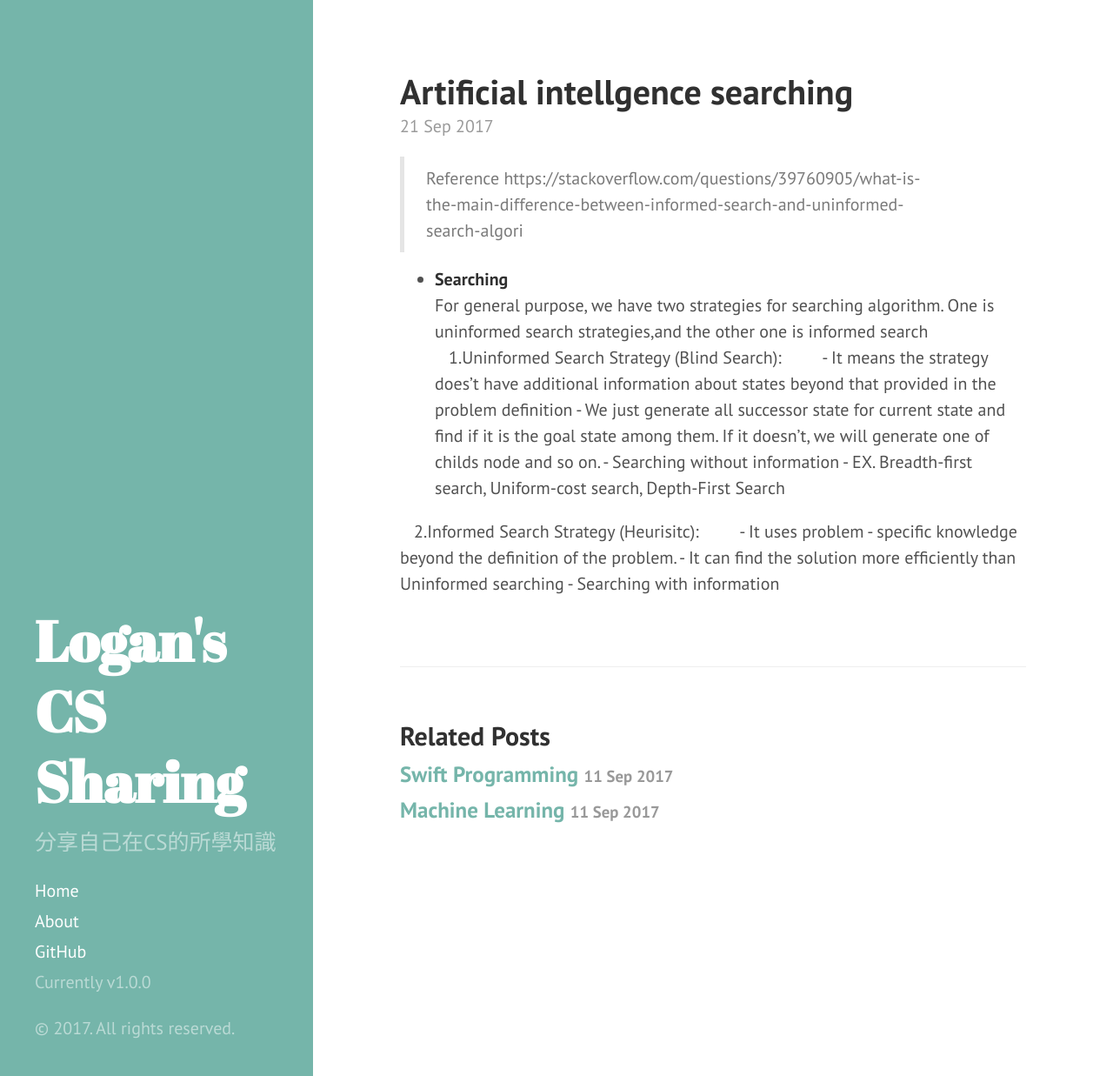
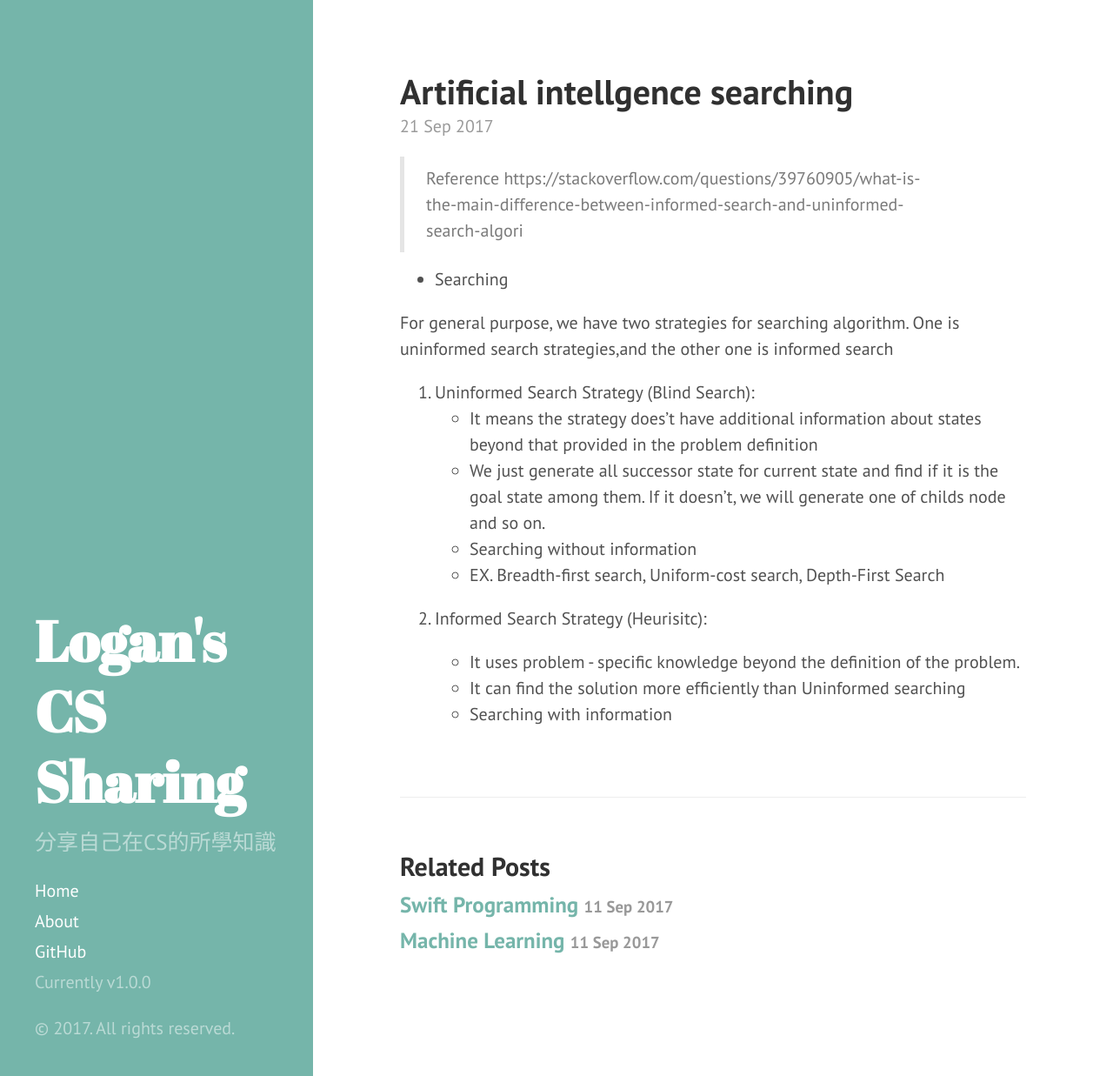
Before and after one commit to HermesKeng/HermesKeng.github.io, a Jekyll site: the page built from _posts/2017-09-21-Artificial Intellgence - Searching.md, in a window 1280 px wide and 1237 px high. Shown: the whole window at 87% size. Built offline with Jekyll 4.4.1, drawn with Linux system fonts in a browser that asks for light colours; our own code applies the rules of GitHub Pages for plain Markdown files; Markdown is read by kramdown in place of the engine named in the settings.

Commit message:
Update AI Searching 4.0

```diff
--- a/_posts/2017-09-21-Artificial Intellgence - Searching.md
+++ b/_posts/2017-09-21-Artificial Intellgence - Searching.md
@@ -1,17 +1,17 @@
 > Reference https://stackoverflow.com/questions/39760905/what-is-the-main-difference-between-informed-search-and-uninformed-search-algori
 
-- **Searching**
-    For general purpose, we have two strategies for searching algorithm.
-    One is uninformed search strategies,and the other one is informed search
-    1.Uninformed Search Strategy (Blind Search):
+- Searching
 
-        - It means the strategy does't have additional information about states beyond that provided in the problem definition
-        - We just generate all successor state for current state and find if it is the goal state among them. If it doesn't, we will generate one of childs node and so on.
-        - Searching without information
-        - EX. Breadth-first search, Uniform-cost search, Depth-First Search
+For general purpose, we have two strategies for searching algorithm. One is uninformed search strategies,and the other one is informed search
 
-    2.Informed Search Strategy (Heurisitc):
+1. Uninformed Search Strategy (Blind Search):
 
-        - It uses problem - specific knowledge beyond the definition of the problem.
-        - It can find the solution more efficiently than Uninformed searching
-        - Searching with information
+    - It means the strategy does't have additional information about states beyond that provided in the problem definition
+    - We just generate all successor state for current state and find if it is the goal state among them. If it doesn't, we will generate one of childs node and so on.
+    - Searching without information
+    - EX. Breadth-first search, Uniform-cost search, Depth-First Search
+2. Informed Search Strategy (Heurisitc):
+
+    - It uses problem - specific knowledge beyond the definition of the problem.
+    - It can find the solution more efficiently than Uninformed searching
+    - Searching with information
```
